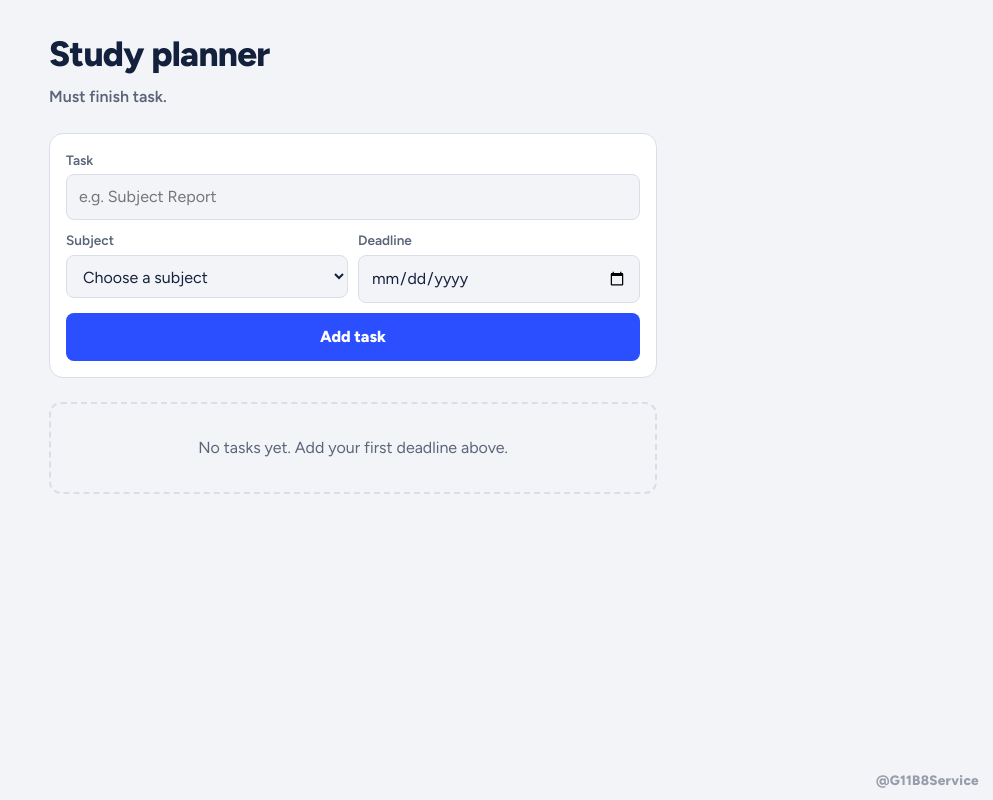
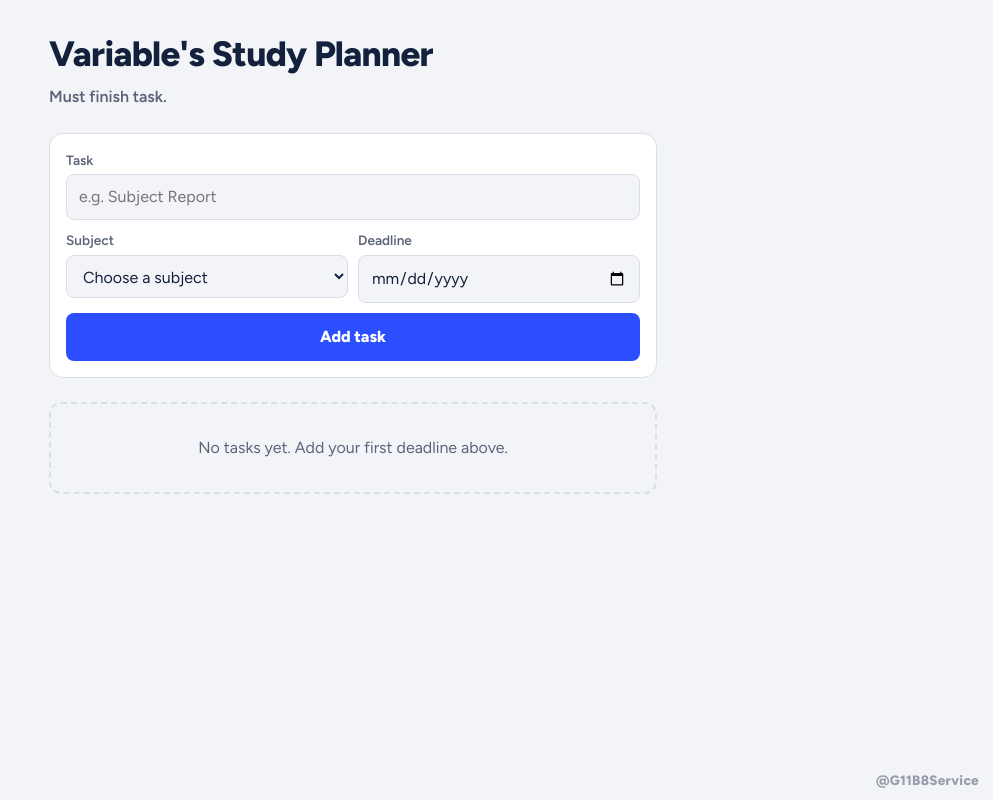
Before and after one commit to chxtan-luna/study-planner, a plain HTML site: page index.html in a window 1280 px wide. Shown: the whole page, without its empty margins (287-1280 px from the left). Drawn offline with Linux system fonts and the light colour scheme.

Commit message:
index.html

```diff
--- a/index.html
+++ b/index.html
@@ -14,7 +14,7 @@
 </head>
 <body>
   <main>
-    <h1>Study planner</h1>
+    <h1>Variable's Study Planner</h1>
 
     <!-- JavaScript fills this in: "3 tasks open, 1 overdue" -->
     <p id="summary"></p>
```
